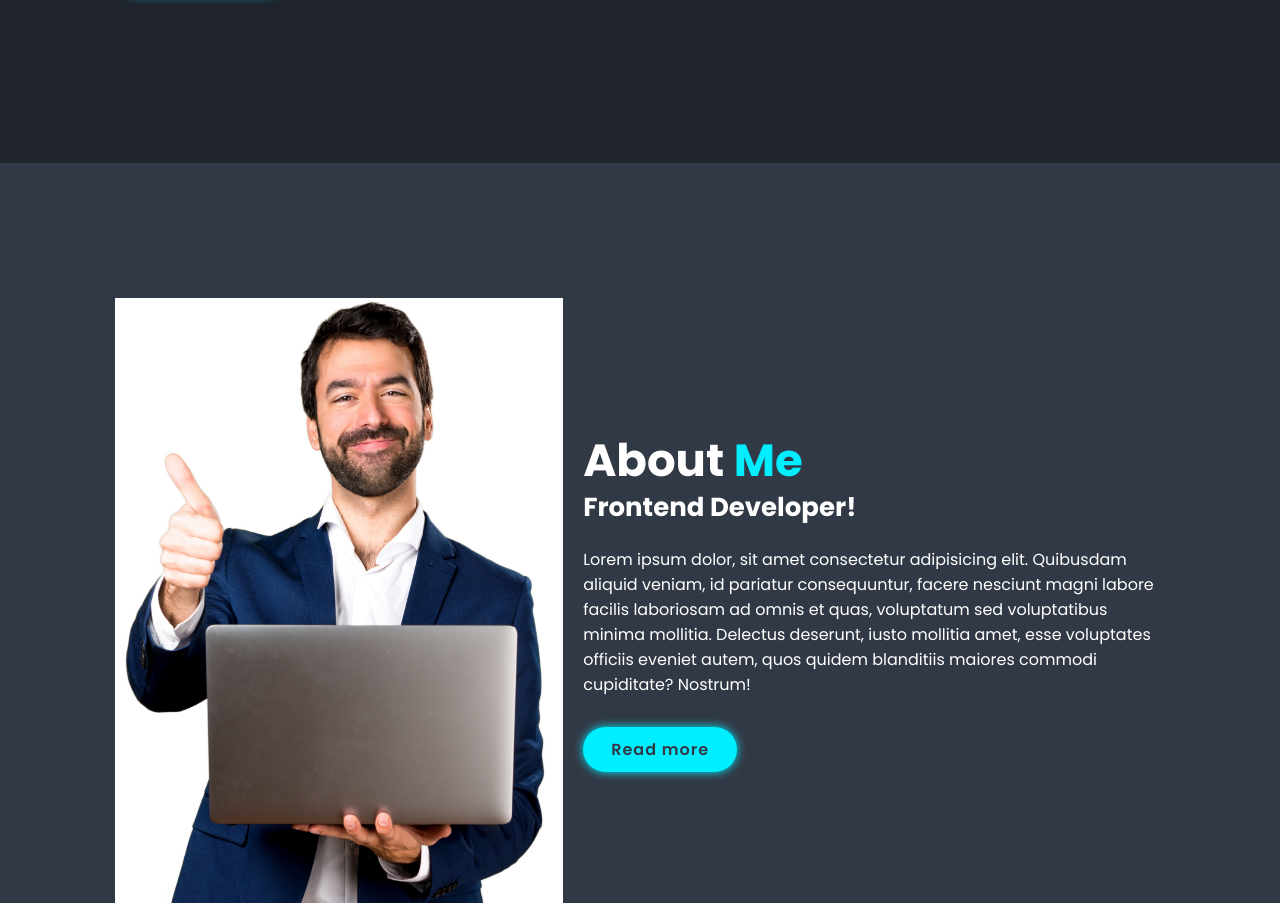
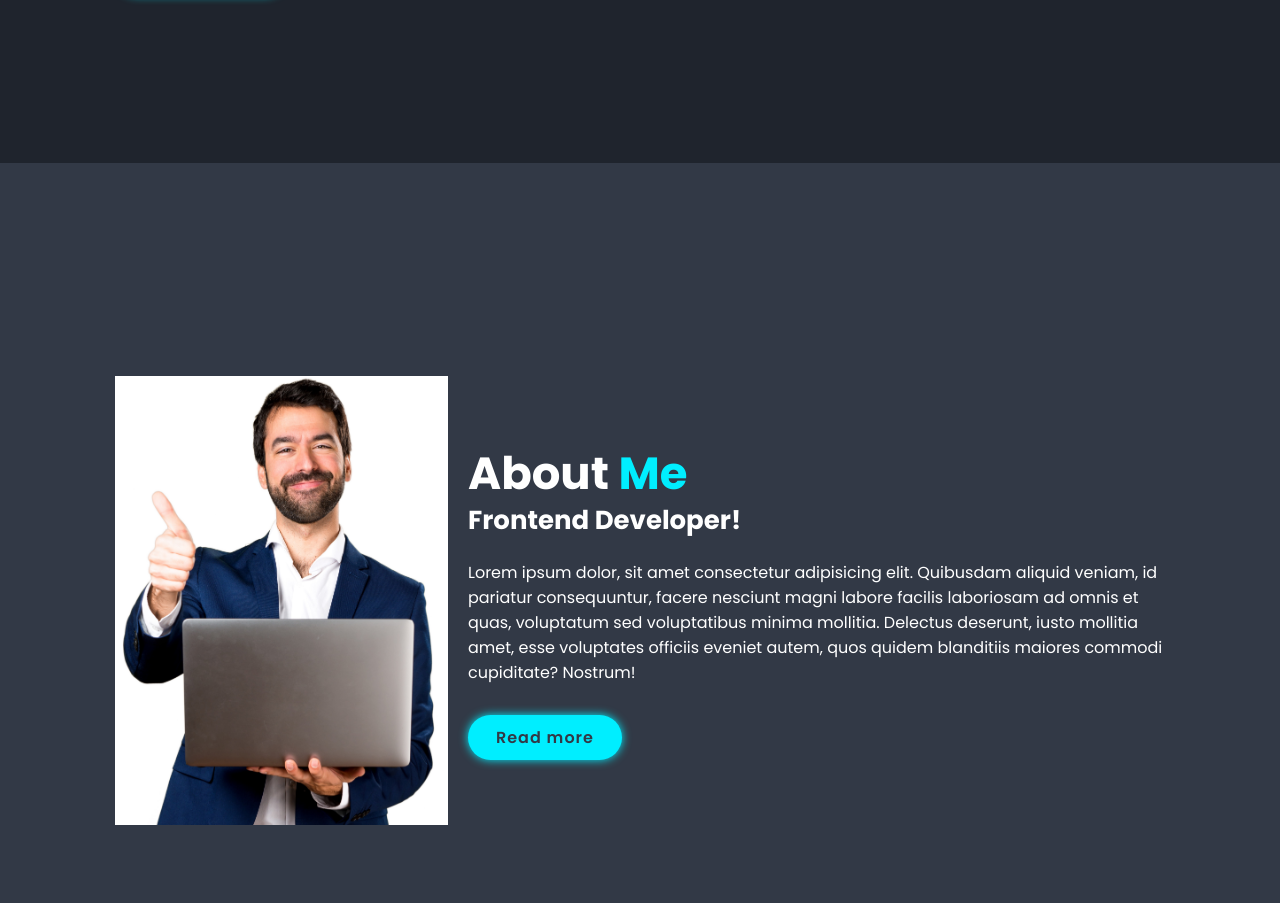
Before and after one commit to vanmukilan/my-project, a plain HTML site: page index.html in a window 1280 px wide. Shown: the part 637-1540 px from the top of the page. Drawn offline with nearby package versions, Linux system fonts and the light colour scheme; grey boxes are pictures that could not be loaded.

Commit message:
Update style.css

```diff
--- a/css/style.css
+++ b/css/style.css
@@ -148,7 +148,7 @@ span{
     background: var(--second-bg-color);
 }
 .about-img img{
-    width: 35vw;
+    width: 26vw;
 }
 .heading{
     text-align: center;
```
